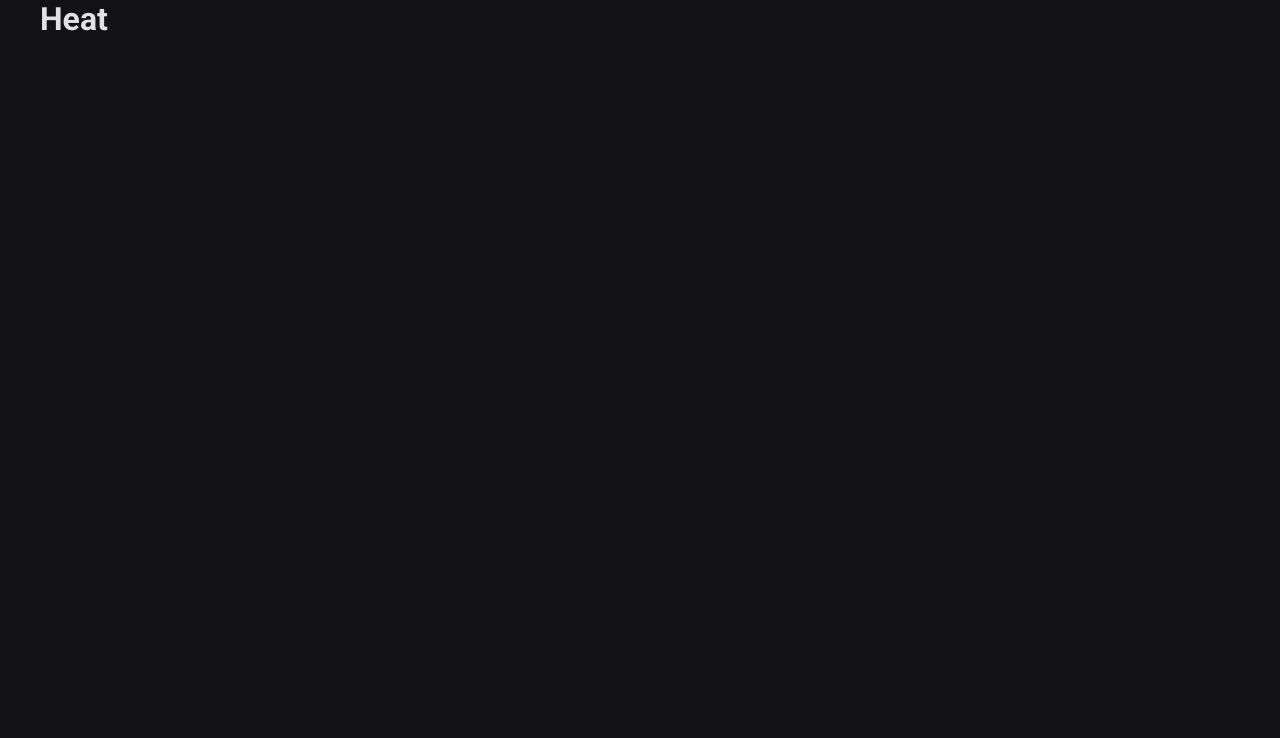
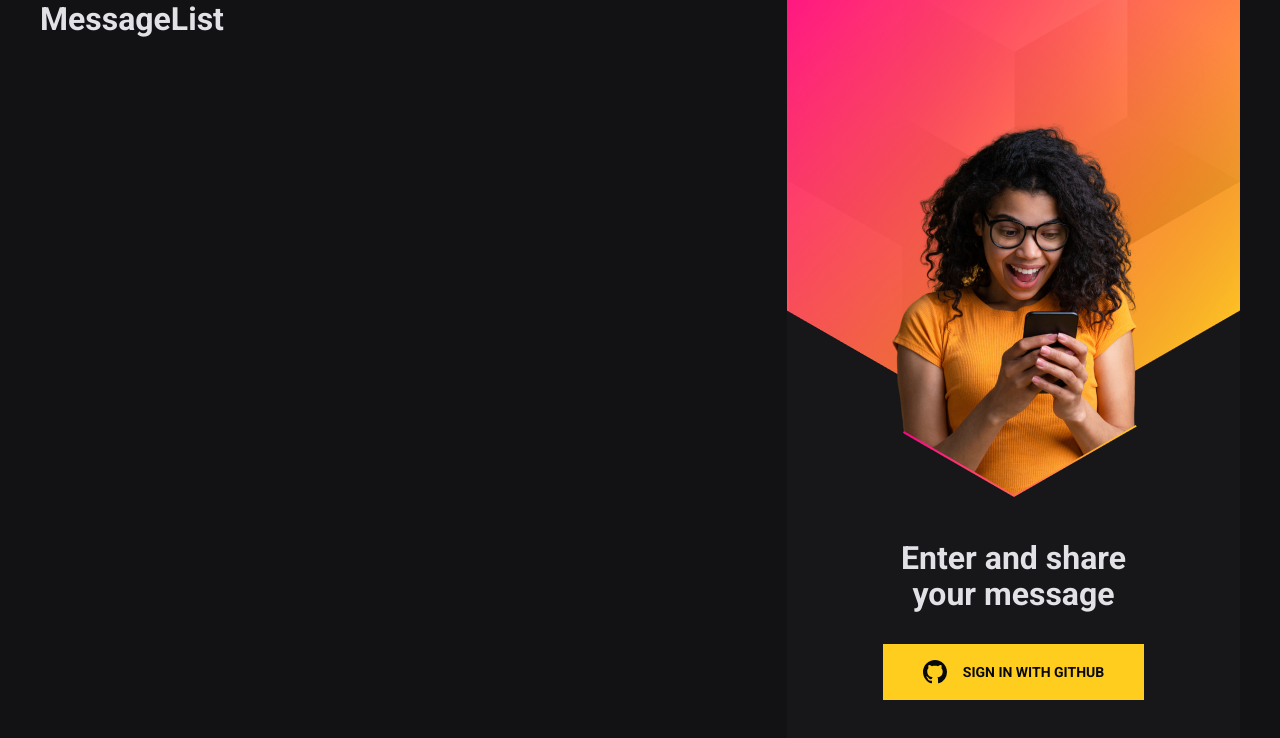
Before and after one commit to filipebteixeira98/heatweb, a React (Vite) app: page / in a window 1280 px wide. Shown: the top 738 px of the page. Built offline with nearby package versions, Linux system fonts and the light colour scheme.

Commit message:
chore: created LoginBox component

```diff
--- a/package.json
+++ b/package.json
@@ -9,6 +9,7 @@
   "dependencies": {
     "react": "^17.0.0",
     "react-dom": "^17.0.0",
+    "react-icons": "^4.3.1",
     "sass": "^1.43.2"
   },
   "devDependencies": {
--- a/src/App.tsx
+++ b/src/App.tsx
@@ -1,9 +1,13 @@
 import styles from './App.module.scss'
+
+import { LoginBox } from './components/LoginBox'
+import { MessageList } from './components/MessageList'
 
 export function App() {
   return (
     <main className={styles.contentWrapper}>
-      <h1>Heat</h1>
+      <MessageList />
+      <LoginBox />
     </main>
   )
 }
--- /dev/null
+++ b/src/components/LoginBox/index.tsx
@@ -0,0 +1,15 @@
+import { VscGithubInverted } from 'react-icons/vsc'
+
+import styles from './styles.module.scss'
+
+export function LoginBox() {
+  return (
+    <div className={styles.loginBoxWrapper}>
+      <strong>Enter and share your message</strong>
+      <a href="#" className={styles.signInWithGithub}>
+        <VscGithubInverted size="24" />
+        Sign in with Github
+      </a>
+    </div>
+  )
+}
--- /dev/null
+++ b/src/components/LoginBox/styles.module.scss
@@ -0,0 +1,39 @@
+.loginBoxWrapper {
+  height: 100vh;
+  width: 100%;
+  background: #17171a url('../../assets/banner-girl.png') no-repeat center top;
+  padding: 440px 80px 0;
+  text-align: center;
+  display: flex;
+  flex-direction: column;
+  justify-content: center;
+  align-items: center;
+
+  strong {
+    font-size: 32px;
+    line-height: 36px;
+  }
+
+  .signInWithGithub {
+    background: #ffcd1e;
+    margin-top: 32px;
+    padding: 0 40px;
+    height: 56px;
+    color: #09090a;
+    font-size: 14px;
+    font-weight: bold;
+    text-transform: uppercase;
+    text-decoration: none;
+    display: flex;
+    align-items: center;
+    justify-content: center;
+
+    svg {
+      margin-right: 16px;
+    }
+
+    &:hover {
+      filter: brightness(0.9);
+    }
+  }
+}
--- /dev/null
+++ b/src/components/MessageList/index.tsx
@@ -0,0 +1,5 @@
+export function MessageList() {
+  return (
+    <h1>MessageList</h1>
+  )
+}
```
Also changed, not shown: 1 other file (tests, documents, lock files or other folders).
